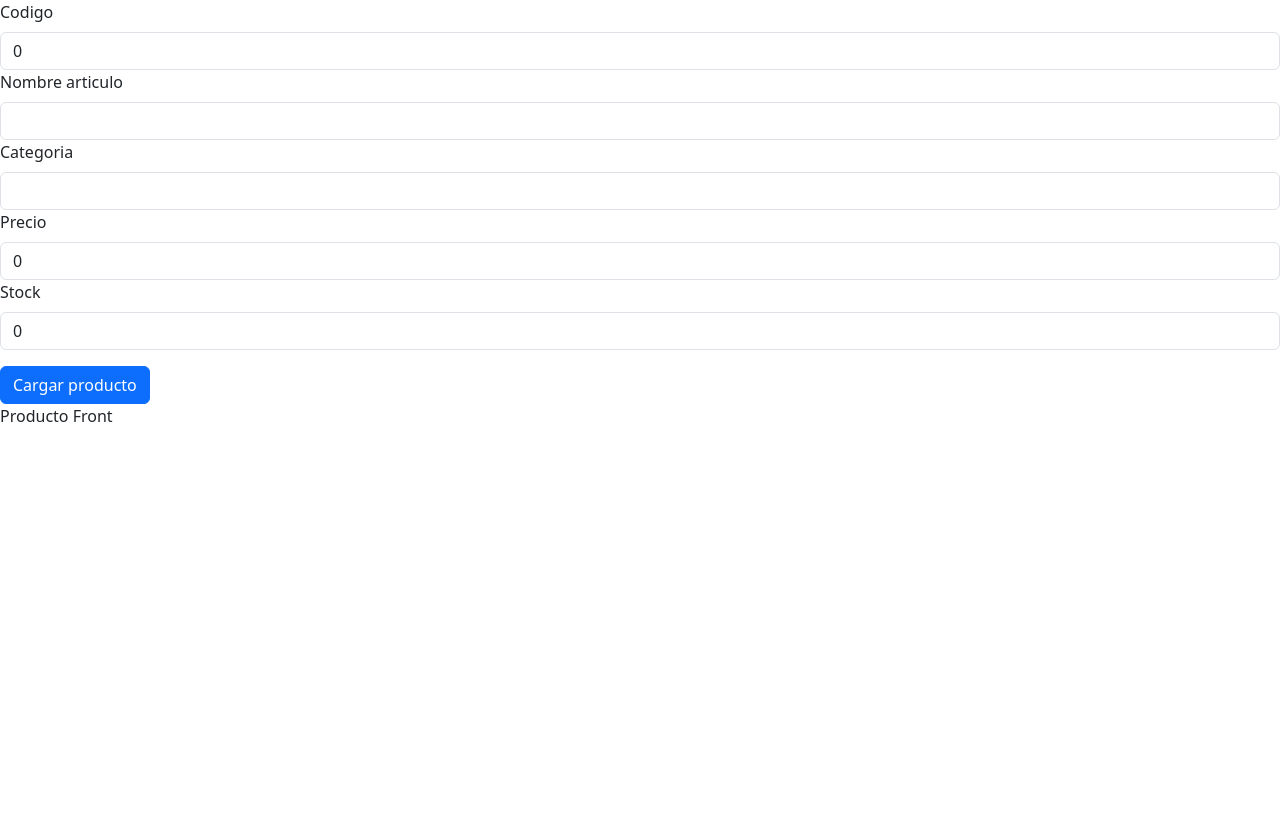
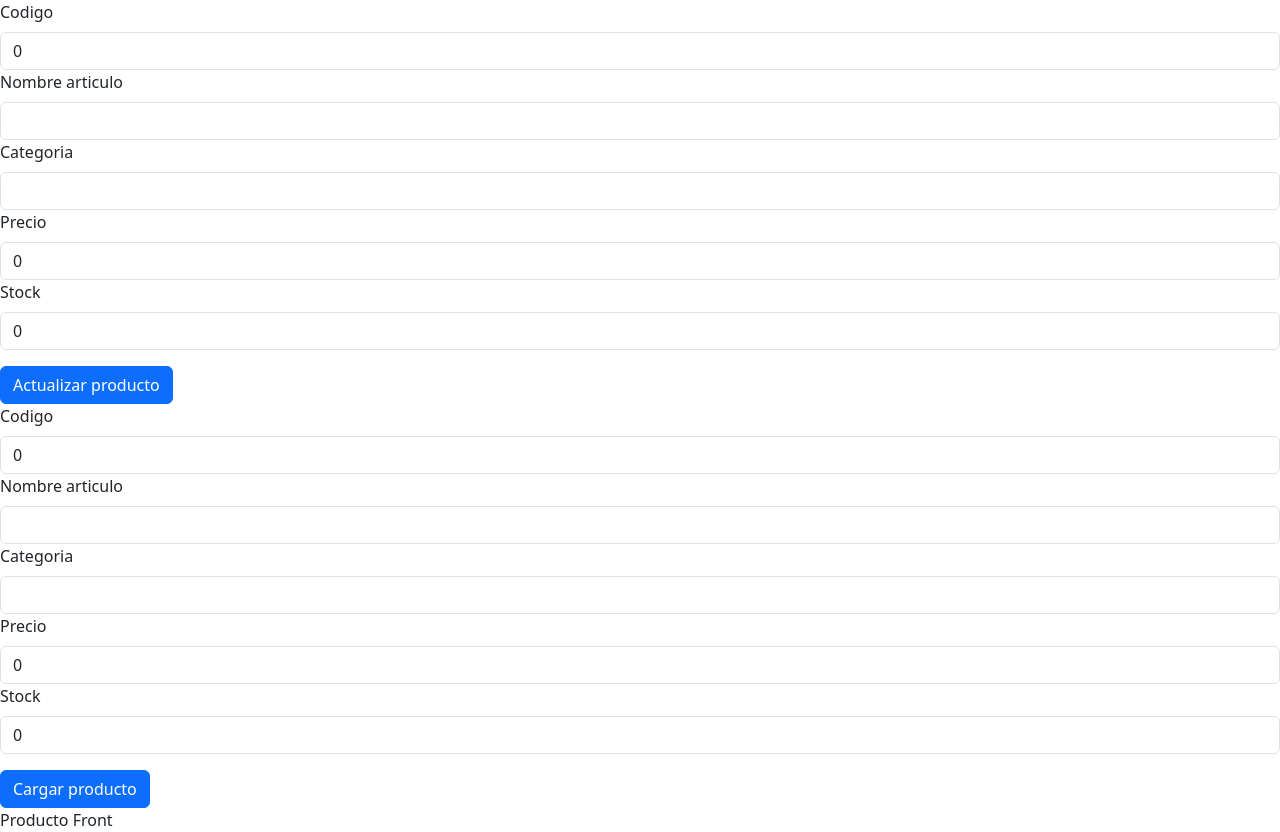
Before and after one commit to Salazarignacio/producto-front, a React (Vite) app: page / in a window 1280 px wide. Before the commit the page ends 800 px from the top, so only its background shows below. Built offline with nearby package versions, Linux system fonts and the light colour scheme.

Commit message:
Implementacion de actualizar producto (hardcodeado) en funcionamiento correcto

```diff
--- a/src/App.jsx
+++ b/src/App.jsx
@@ -1,12 +1,12 @@
 import "./App.css";
-import ComponentForm from "./components/ComponentForm.jsx";
-
+import CreateComponentForm from "./components/CreateComponentForm.jsx";
+import UpdateComponentForm from "./components/UpdateComponentForm.jsx";
 
 function App() {
-
   return (
     <>
-      <ComponentForm />
+      <UpdateComponentForm />
+      <CreateComponentForm />
       Producto Front
     </>
   );
--- a/src/components/ComponentForm.jsx
+++ b/src/components/CreateComponentForm.jsx
@@ -1,8 +1,8 @@
 import { create } from "../api/ProductoService";
 import { useState } from "react";
-import PageForm from "../pages/PageForm";
+import CreatePageForm from "../pages/CreatePageForm";
 
-export default function ComponentForm() {
+export default function CreateComponentForm() {
   const [productos, setProductos] = useState(null);
 
   const save = (prod) => {
@@ -12,7 +12,7 @@ export default function ComponentForm() {
   };
   return (
     <>
-      <PageForm onSave={save}></PageForm>
+      <CreatePageForm onSave={save}></CreatePageForm>
     </>
   );
 }
--- /dev/null
+++ b/src/components/UpdateComponentForm.jsx
@@ -0,0 +1,17 @@
+import { useState } from "react";
+import { update } from "../api/ProductoService";
+import UpdatePageForm from "../pages/UpdatePageForm.jsx";
+
+export default function UpdateComponentForm() {
+  const [producto, setProducto] = useState(null);
+  const updateProduct = (prod) => {
+    update(34, prod)
+      .then((data) => setProducto(data))
+      .catch((err) => console.error(err));
+  };
+  return (
+    <>
+      <UpdatePageForm updateFn={updateProduct}></UpdatePageForm>
+    </>
+  );
+}
--- a/src/pages/PageForm.jsx
+++ b/src/pages/CreatePageForm.jsx
@@ -1,7 +1,7 @@
 import { Form, Button } from "react-bootstrap";
 import { useState } from "react";
 
-export default function PageForm({ onSave }) {
+export default function CreatePageForm({ onSave }) {
   const [formData, setFormData] = useState({
     articulo: "",
     categoria: "",
--- /dev/null
+++ b/src/pages/UpdatePageForm.jsx
@@ -0,0 +1,71 @@
+import { Form, Button } from "react-bootstrap";
+import { useState } from "react";
+
+export default function UpdatePageForm({ updateFn }) {
+  const [formData, setFormData] = useState({
+    articulo: "",
+    categoria: "",
+    precio: 0,
+    stock: 0,
+    codigo: 0,
+  });
+
+  const handleChange = (e) => {
+    const { name, value, type } = e.target;
+    setFormData((prev) => ({
+      ...prev,
+      [name]: type === "number" ? Number(value) : value,
+    }));
+  };
+  const handleSubmit = (e) => {
+    e.preventDefault();
+    updateFn(formData);
+  };
+  return (
+    <div>
+      <Form onSubmit={handleSubmit}>
+        <Form.Group className="mb-3">
+          <Form.Label>Codigo</Form.Label>
+          <Form.Control
+            type="number"
+            name="codigo"
+            value={formData.codigo}
+            onChange={handleChange}
+          />
+          <Form.Label>Nombre articulo</Form.Label>
+          <Form.Control
+            type="text"
+            name="articulo"
+            value={formData.articulo}
+            onChange={handleChange}
+          />
+          <Form.Label>Categoria</Form.Label>
+          <Form.Control
+            type="text"
+            name="categoria"
+            value={formData.categoria}
+            onChange={handleChange}
+          />
+          <Form.Label>Precio</Form.Label>
+          <Form.Control
+            type="number"
+            name="precio"
+            value={formData.precio}
+            onChange={handleChange}
+          />
+          <Form.Label>Stock</Form.Label>
+          <Form.Control
+            type="number"
+            name="stock"
+            value={formData.stock}
+            onChange={handleChange}
+          />
+        </Form.Group>
+
+        <Button type="submit" variant="primary">
+          Actualizar producto
+        </Button>
+      </Form>
+    </div>
+  );
+}
```
